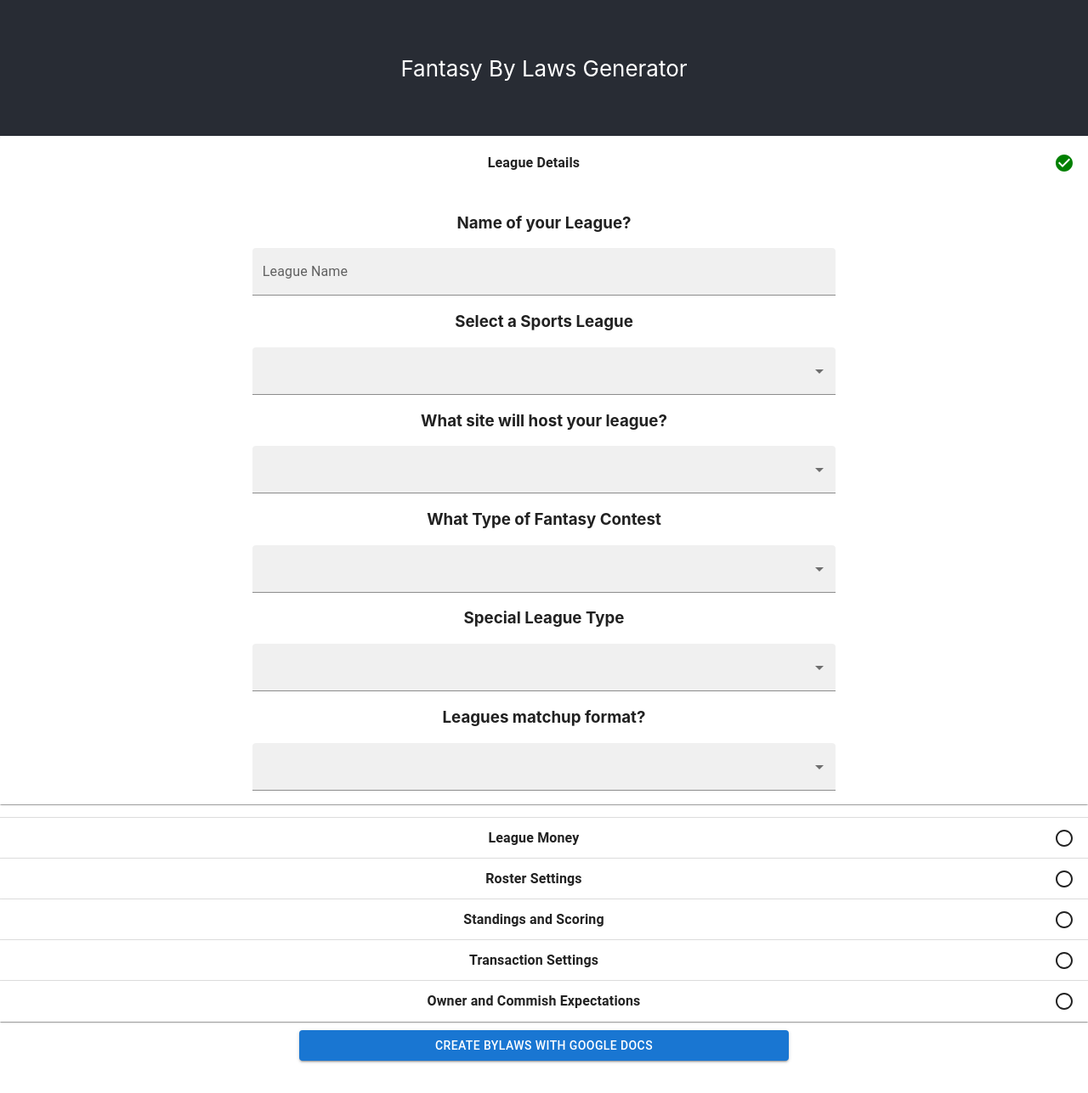
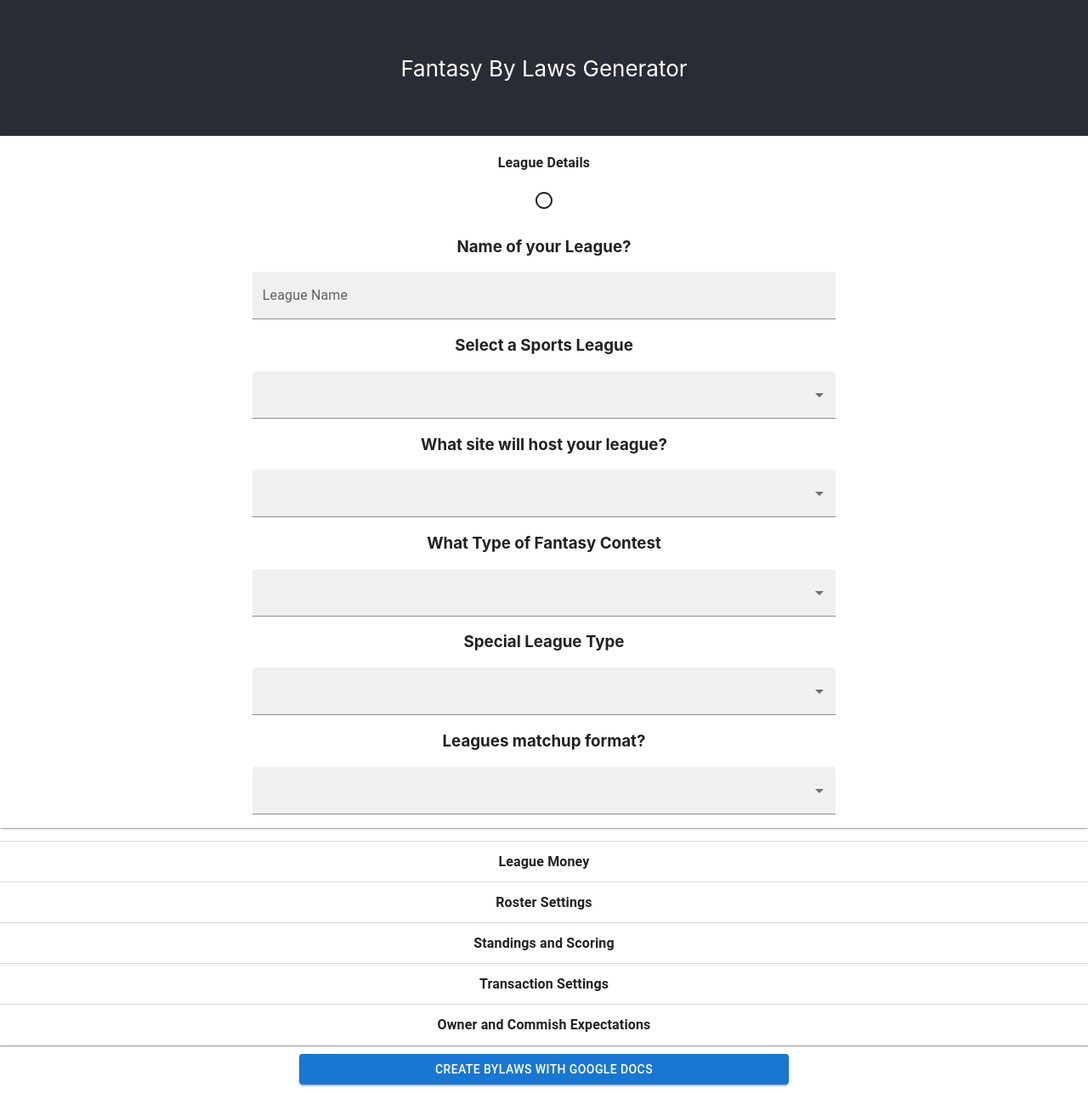
Before and after one commit to AMess33/FantasyBL, a React (Create React App) app: page / in a window 1280 px wide. Shown: the whole page at 85% size. Before the commit the page ends 1259 px from the top, so only its background shows below. Built offline with nearby package versions, Linux system fonts and the light colour scheme.

Commit message:
fix imports of icons in icon, update renders in app to reflect new icon import functions

```diff
--- a/src/App.js
+++ b/src/App.js
@@ -6,8 +6,6 @@ import {
   AccordionSummary,
   Typography,
 } from "@mui/material";
-import CheckCircleIcon from "@mui/icons-material/CheckCircle";
-import RadioButtonUncheckedIcon from "@mui/icons-material/RadioButtonUnchecked";
 import LeagueDetails from "./components/InitialSetup/leagueDetails";
 import LeagueType from "./components/InitialSetup/leagueType";
 import {
@@ -18,6 +16,14 @@ import {
   Payouts,
   Collections,
 } from "./components/InitialSetup/leagueSetup";
+import {
+  DetailsIcon,
+  MoneyIcon,
+  RosterIcon,
+  TransactionIcon,
+  OwnerIcon,
+  StandingsIcon,
+} from "./components/icon";
 import Commish from "./components/GeneralSettings/commish";
 import Owner from "./components/GeneralSettings/owner";
 import Trades from "./components/GeneralSettings/trades";
@@ -48,8 +54,8 @@ function App() {
             <Typography sx={{ fontWeight: "bold", margin: "auto" }}>
               League Details
             </Typography>
-            <CheckCircleIcon sx={{ color: "green" }} />
           </AccordionSummary>
+          <DetailsIcon />
           <AccordionDetails>
             <LeagueDetails value={value} setValue={setValue} />
             <LeagueType value={value} setValue={setValue} />
@@ -65,8 +71,8 @@ function App() {
             <Typography sx={{ fontWeight: "bold", margin: "auto" }}>
               League Money
             </Typography>
-            <RadioButtonUncheckedIcon />
           </AccordionSummary>
+          <MoneyIcon />
           <AccordionDetails>
             <OwnerFees value={value} setValue={setValue} />
             <Payouts value={value} setValue={setValue} />
@@ -82,8 +88,8 @@ function App() {
             <Typography sx={{ fontWeight: "bold", margin: "auto" }}>
               Roster Settings
             </Typography>
-            <RadioButtonUncheckedIcon />
           </AccordionSummary>
+          <RosterIcon />
           <AccordionDetails>
             <NumberOfTeams value={value} setValue={setValue} />
             <RosterSize value={value} setValue={setValue} />
@@ -99,8 +105,8 @@ function App() {
             <Typography sx={{ fontWeight: "bold", margin: "auto" }}>
               Standings and Scoring
             </Typography>
-            <RadioButtonUncheckedIcon />
           </AccordionSummary>
+          <StandingsIcon />
           <AccordionDetails>
             <Standings value={value} setValue={setValue} />
             <Scoring value={value} setValue={setValue} />
@@ -115,8 +121,8 @@ function App() {
             <Typography sx={{ fontWeight: "bold", margin: "auto" }}>
               Transaction Settings
             </Typography>
-            <RadioButtonUncheckedIcon />
           </AccordionSummary>
+          <TransactionIcon />
           <AccordionDetails>
             <Drafts value={value} setValue={setValue} />
             <Waivers value={value} setValue={setValue} />
@@ -132,8 +138,8 @@ function App() {
             <Typography sx={{ fontWeight: "bold", margin: "auto" }}>
               Owner and Commish Expectations
             </Typography>
-            <RadioButtonUncheckedIcon />
           </AccordionSummary>
+          <OwnerIcon />
           <AccordionDetails>
             <Owner value={value} setValue={setValue} />
             <Commish value={value} setValue={setValue} />
--- a/src/components/icon.jsx
+++ b/src/components/icon.jsx
@@ -1,9 +1,10 @@
 import React from "react";
-import { CheckCircleIcon, RadioButtonUncheckedIcon } from "@mui/icons-material";
+import CheckCircleOutlineIcon from "@mui/icons-material/CheckCircleOutline";
+import RadioButtonUncheckedIcon from "@mui/icons-material/RadioButtonUnchecked";
 
 export function DetailsIcon(props) {
   if (props.isComplete) {
-    return <CheckCircleIcon />;
+    return <CheckCircleOutlineIcon />;
   } else {
     return <RadioButtonUncheckedIcon />;
   }
@@ -11,7 +12,7 @@ export function DetailsIcon(props) {
 
 export function MoneyIcon(props) {
   if (props.isComplete) {
-    return <CheckCircleIcon />;
+    return <CheckCircleOutlineIcon />;
   } else {
     return <RadioButtonUncheckedIcon />;
   }
@@ -19,7 +20,7 @@ export function MoneyIcon(props) {
 
 export function RosterIcon(props) {
   if (props.isComplete) {
-    return <CheckCircleIcon />;
+    return <CheckCircleOutlineIcon />;
   } else {
     return <RadioButtonUncheckedIcon />;
   }
@@ -27,7 +28,7 @@ export function RosterIcon(props) {
 
 export function StandingsIcon(props) {
   if (props.isComplete) {
-    return <CheckCircleIcon />;
+    return <CheckCircleOutlineIcon />;
   } else {
     return <RadioButtonUncheckedIcon />;
   }
@@ -35,7 +36,7 @@ export function StandingsIcon(props) {
 
 export function TransactionIcon(props) {
   if (props.isComplete) {
-    return <CheckCircleIcon />;
+    return <CheckCircleOutlineIcon />;
   } else {
     return <RadioButtonUncheckedIcon />;
   }
@@ -43,7 +44,7 @@ export function TransactionIcon(props) {
 
 export function OwnerIcon(props) {
   if (props.isComplete) {
-    return <CheckCircleIcon />;
+    return <CheckCircleOutlineIcon />;
   } else {
     return <RadioButtonUncheckedIcon />;
   }
```
